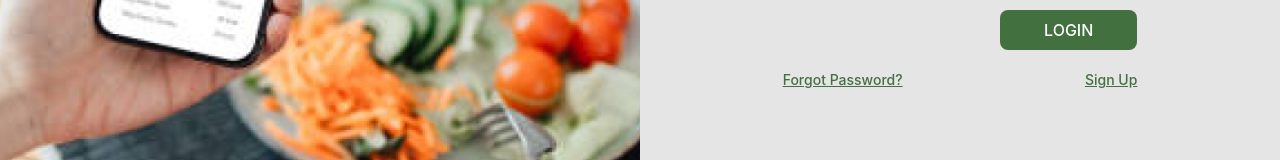
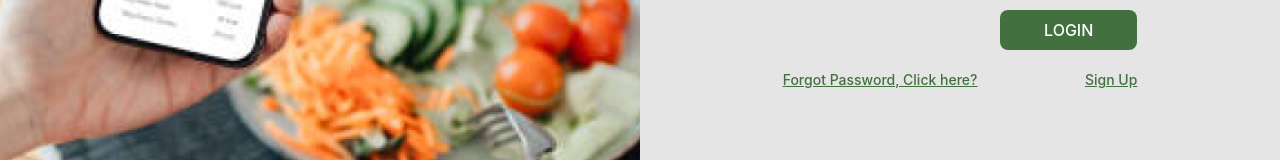
Before and after one commit to Suliatyusuff/hepto-meal, a Next.js app: page / in a window 1280 px wide. Shown: the part 430-590 px from the top of the page. Built offline with nearby package versions, Linux system fonts and the light colour scheme.

Commit message:
Update index.jsx
Minor update

```diff
--- a/pages/index.jsx
+++ b/pages/index.jsx
@@ -28,7 +28,7 @@ export default function Login () {
 
         <Link href={"/"} >
           <a className='text-primary-500 hover:text-primary-500/90 underline font-medium text-sm'>
-            Forgot Password?
+            Forgot Password, Click here?
           </a>
         </Link>
 
```
